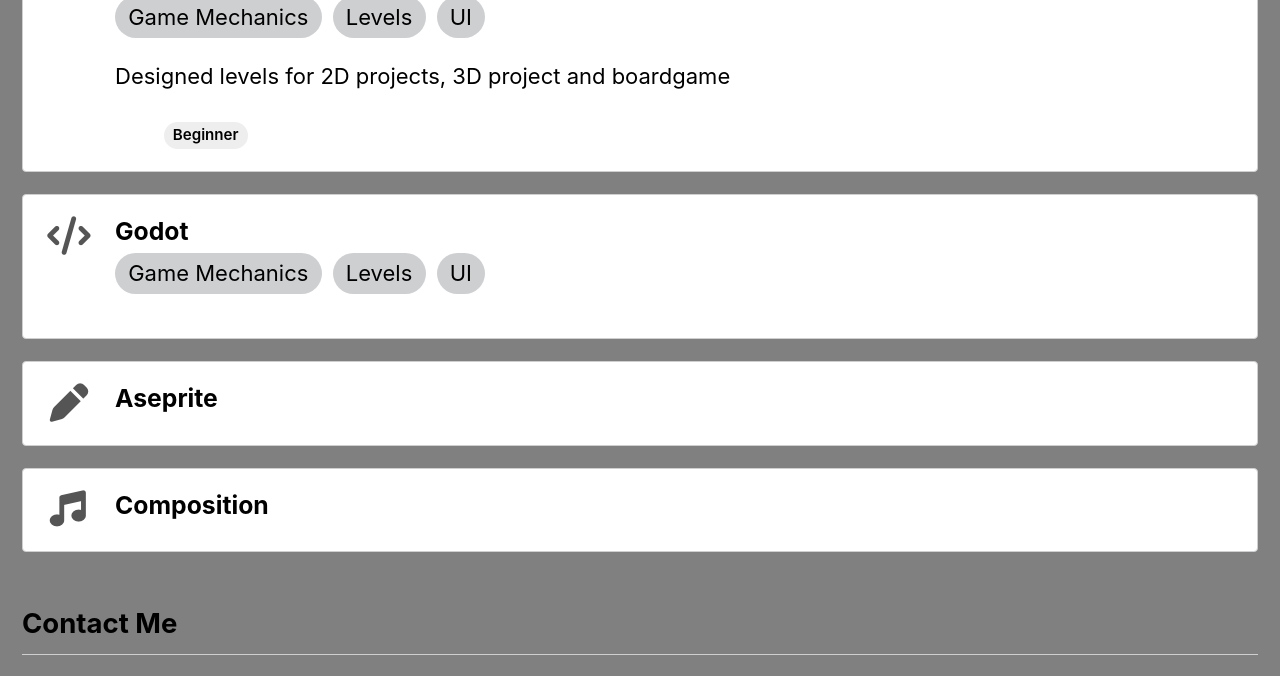
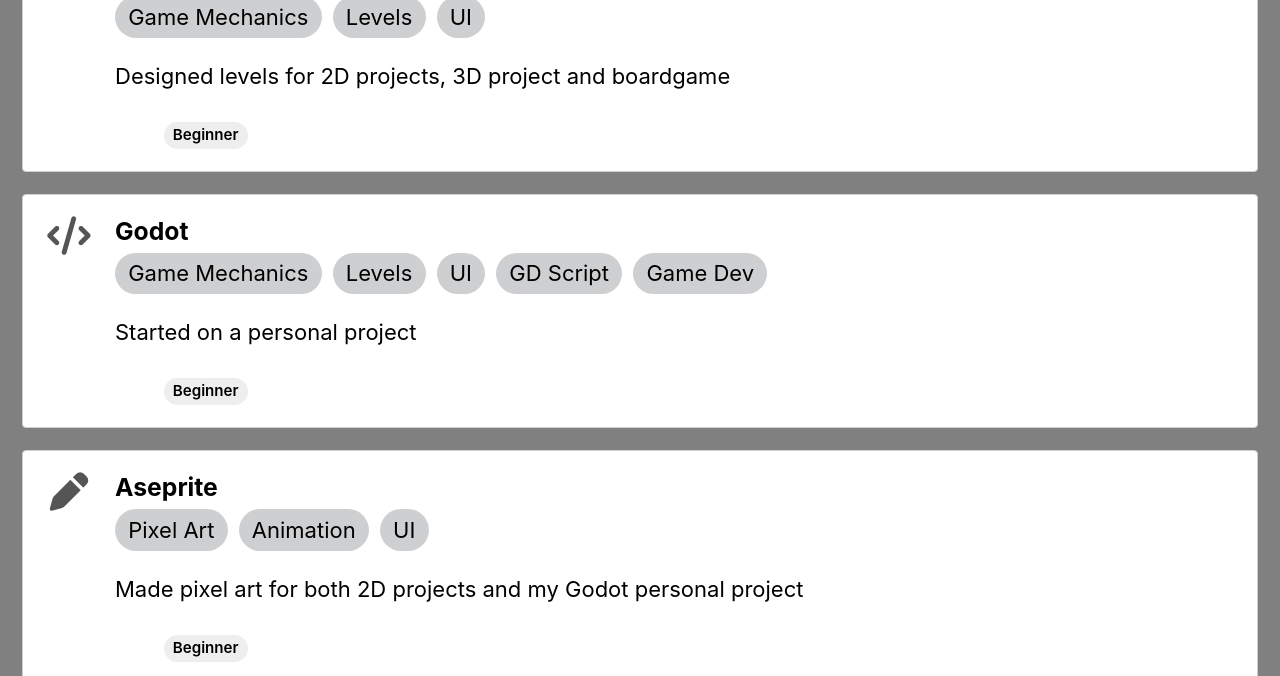
Before and after one commit to Conor-Miller9276/Conor-Miller9276.github.io, a Jekyll site: the page built from _pages/about-me.md, in a window 1280 px wide and 1400 px high, scrolled down 865 px. Shown: the top 676 px of the window. Built offline with Jekyll 4.4.1, drawn with Linux system fonts in a browser that asks for light colours; some of the changed text lies outside the part shown; grey boxes are pictures that could not be loaded.

Commit message:
Add badges and descriptions for Godot and Aseprite

```diff
--- a/_pages/about-me.md
+++ b/_pages/about-me.md
@@ -16,11 +16,19 @@ skills:
     level_label: "Beginner"
   - name: "Godot"
     icon: "fa-solid fa-code"
-    badges: ["Game Mechanics", "Levels", "UI"]
+    badges: ["Game Mechanics", "Levels", "UI", "GD Script", "Game Dev"]
+    text: "Started on a personal project"
+    level_label: "Beginner"
   - name: "Aseprite"
     icon: "fa-solid fa-pen"
+    badges: ["Pixel Art", "Animation", "UI"]
+    text: "Made pixel art for both 2D projects and my Godot personal project"
+    level_label: "Beginner"
   - name: "Composition"
     icon: "fa-solid fa-music"
+    badges: ["Music", "Composing"]
+    text: "Made music for GCSEs"
+    level_label: "Beginner"
 ---
 
 
```
